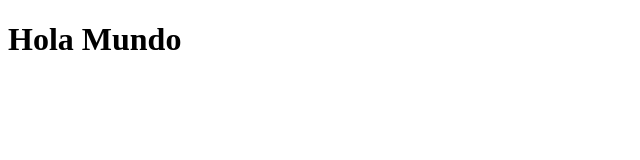
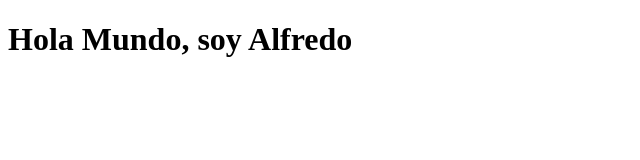
Before and after one commit to alokenveo/etm_web_repository, a plain HTML site: page inicio.html in a window 1280 px wide. Shown: the whole page, without its empty margins (0-640 px from the left). Drawn offline with Linux system fonts and the light colour scheme.

Commit message:
Prueba cambio

```diff
--- a/inicio.html
+++ b/inicio.html
@@ -6,6 +6,6 @@
     <title>Inicio</title>
 </head>
 <body>
-    <h1>Hola Mundo</h1>
+    <h1>Hola Mundo, soy Alfredo</h1>
 </body>
 </html>
```
